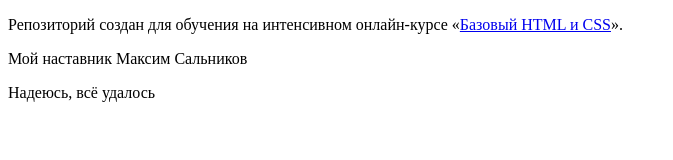
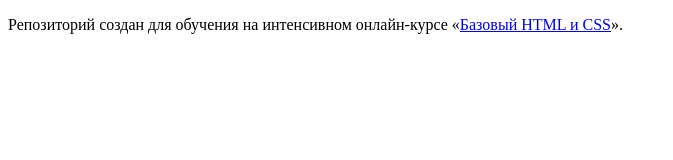
Before and after one commit to mechtatel/216812-gllacy, a plain HTML site: page index.html in a window 1280 px wide. Shown: the whole page, without its empty margins (0-673 px from the left). Drawn offline with Linux system fonts and the light colour scheme.

Commit message:
перенес наставника в файл README.md

```diff
--- a/index.html
+++ b/index.html
@@ -7,7 +7,7 @@
   <body>
 
     <p>Репозиторий создан для обучения на интенсивном онлайн‑курсе «<a href="https://htmlacademy.ru/intensive/htmlcss">Базовый HTML и CSS</a>».</p>
-	<p>Мой наставник Максим Сальников</p>
-	<p>Надеюсь, всё удалось</p>
+
+	<!-- перенес наставника в файл README.md -->
   </body>
 </html>
```
